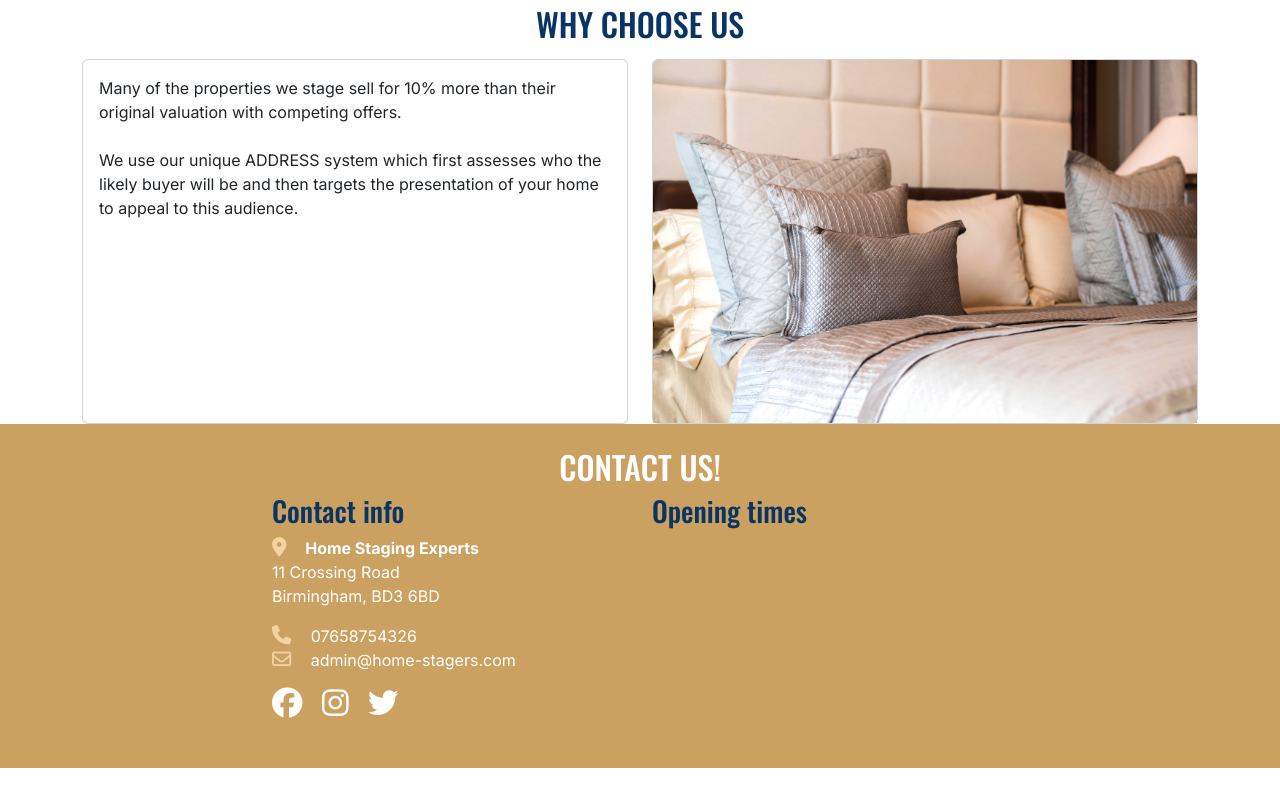
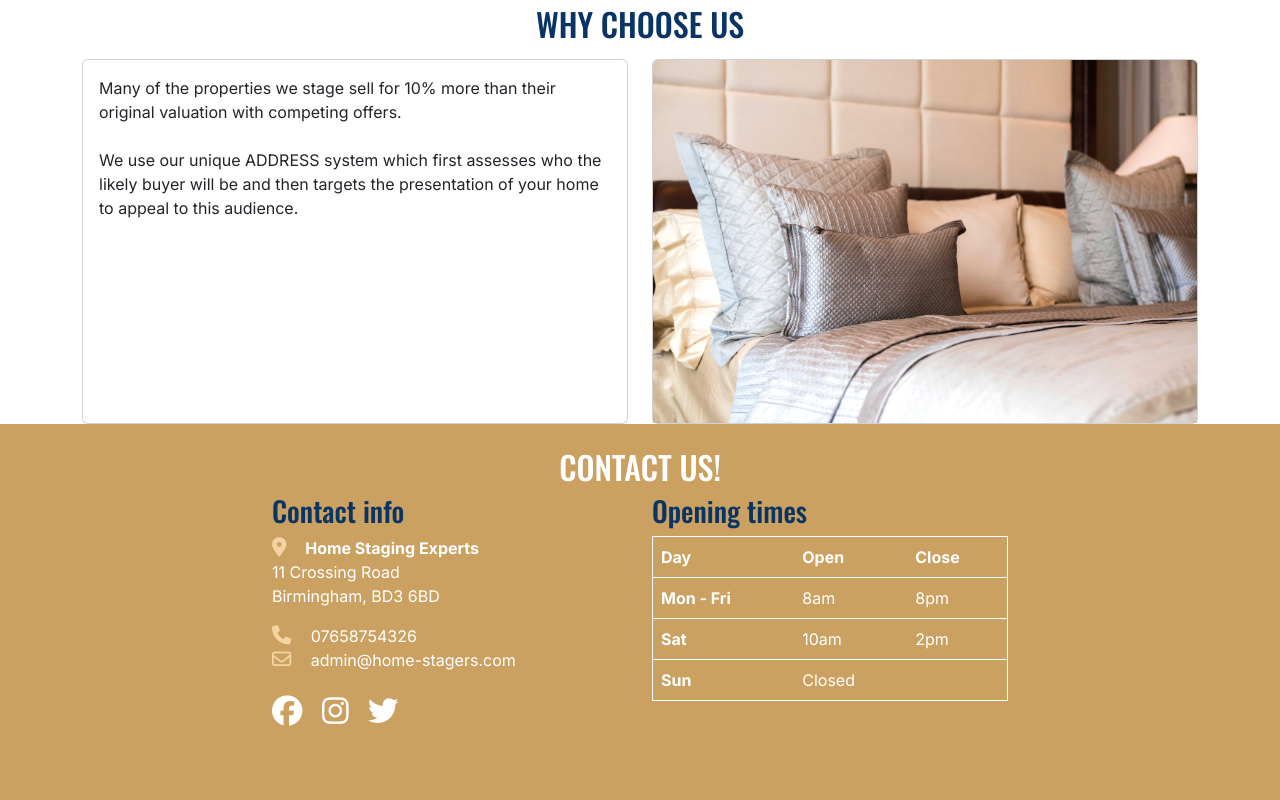
Before and after one commit to iyeme-dev/home-staging, a plain HTML site: page index.html in a window 1280 px wide. Shown: the part 1397-2197 px from the top of the page. Before the commit the page ends 2165 px from the top, so only its background shows below. Drawn offline with nearby package versions, Linux system fonts and the light colour scheme.

Commit message:
Add and style the opening times section

```diff
--- a/assets/css/style.css
+++ b/assets/css/style.css
@@ -102,10 +102,19 @@ h2 {
     color: var(--primary-color)
 }
 
+#contact .table-dark * {
+    background-color: transparent;
+}
+
 /* stle to correct text-decoration property from bootstrap on social links */
 #contact a {
     text-decoration: none;
 }
+
+/* Change all table border lines to navy blue */
+  .custom-table {
+    border: 1px solid white !important;
+  }
 
 
 /* grid visualization CSS for testing */
--- a/index.html
+++ b/index.html
@@ -146,7 +146,7 @@
                     <P><i class="fa-solid fa-phone"></i> 07658754326<br>
                         <i class="fa-regular fa-envelope"></i> admin@home-stagers.com
                     </P>
-                    <div class="social-links">
+                    <div class="social-links my-4">
                         <a href="https://wwww.facebook.com" target="_blank"
                             aria-label="Visit our Facebook page (opens in a new tab)" rel="noopener">
                             <i class="fa-brands fa-facebook"></i>
@@ -164,6 +164,32 @@
                 <!--Opening times-->
                 <div class="col-12 col-md-6 col-xl-4">
                     <h3>Opening times</h3>
+                    <table class="table table-dark custom-table">
+                        <thead>
+                            <tr>
+                                <th scope="col">Day</th>
+                                <th scope="col">Open</th>
+                                <th scope="col">Close</th>
+                            </tr>
+                        </thead>
+                        <tbody>
+                            <tr>
+                                <th scope="row">Mon - Fri</th>
+                                <td>8am</td>
+                                <td>8pm</td>
+                            </tr>
+                            <tr>
+                                <th scope="row">Sat</th>
+                                <td>10am</td>
+                                <td>2pm</td>
+                            </tr>
+                            <tr>
+                                <th scope="row">Sun</th>
+                                <td>Closed</td>
+                                <td></td>
+                            </tr>
+                        </tbody>
+                    </table>
                 </div>
             </div>
         </div>
```
